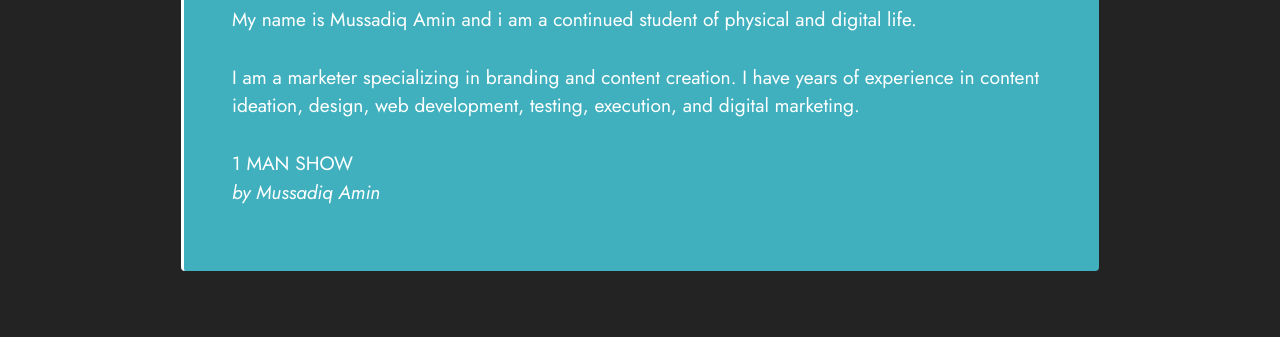
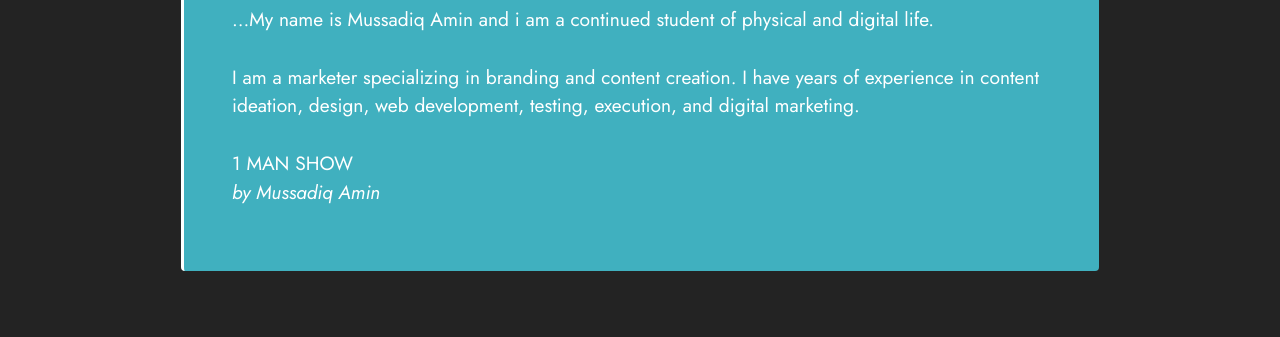
Before and after one commit to dxruler123/1manshow, a plain HTML site: page index.html in a window 1280 px wide. Shown: the part 191-528 px from the top of the page. Drawn offline with Linux system fonts and the light colour scheme; files whose address does not match are found by name.

Commit message:
changed line 112, added 3 dots

```diff
--- a/index.html
+++ b/index.html
@@ -109,7 +109,7 @@ Be Yourself and Be Proud!">
             <div class="col-12 col-md-10">
                 <blockquote>
                 <h5 class="mbr-section-title mbr-fonts-style mb-2 display-5"><strong>ABOUT</strong><br></h5>
-                <p class="mbr-text mbr-fonts-style display-7">My name is Mussadiq Amin and i am a continued student of physical and digital life.<br><br>I am a marketer specializing in branding and content creation. I have years of experience in content ideation, design, web development, testing, execution, and digital marketing.<br><br>1 MAN SHOW<br><em>by Mussadiq Amin</em></p></blockquote>
+                <p class="mbr-text mbr-fonts-style display-7">...My name is Mussadiq Amin and i am a continued student of physical and digital life.<br><br>I am a marketer specializing in branding and content creation. I have years of experience in content ideation, design, web development, testing, execution, and digital marketing.<br><br>1 MAN SHOW<br><em>by Mussadiq Amin</em></p></blockquote>
             </div>
         </div>
     </div>
```
